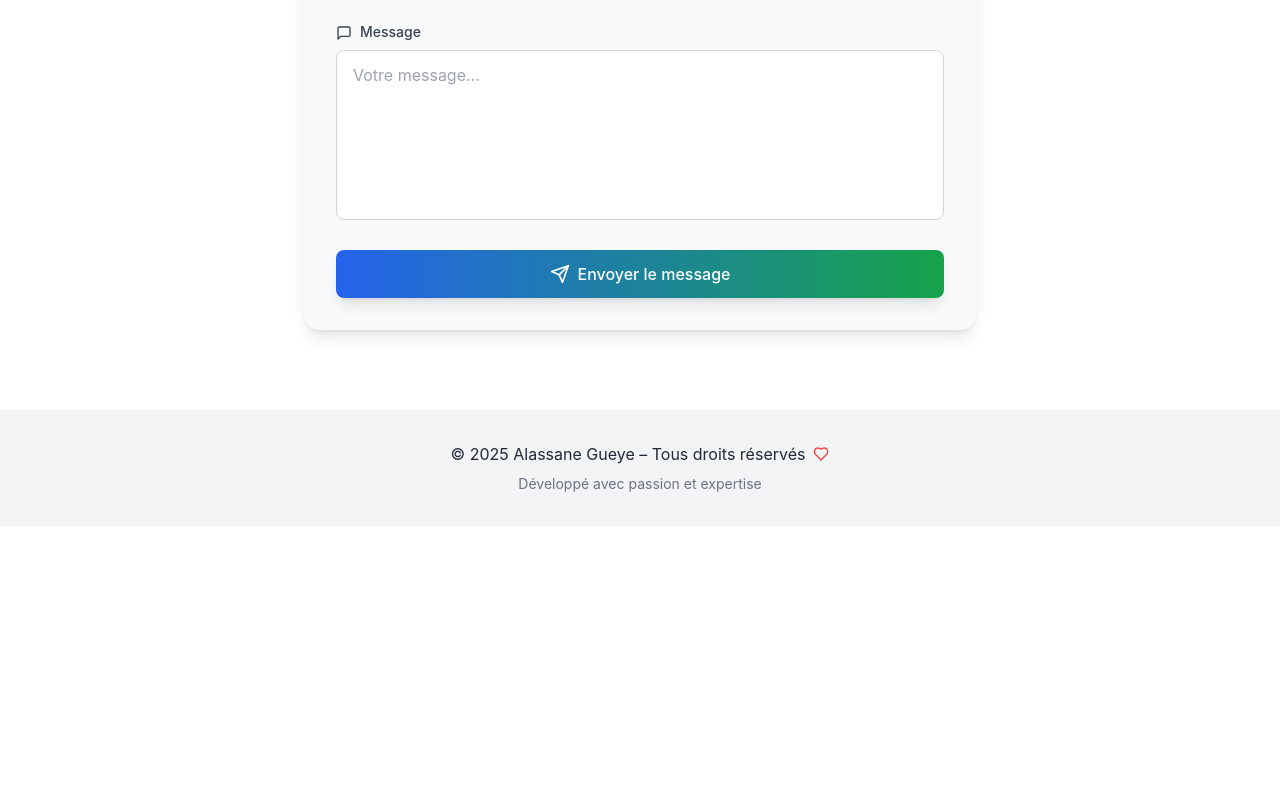
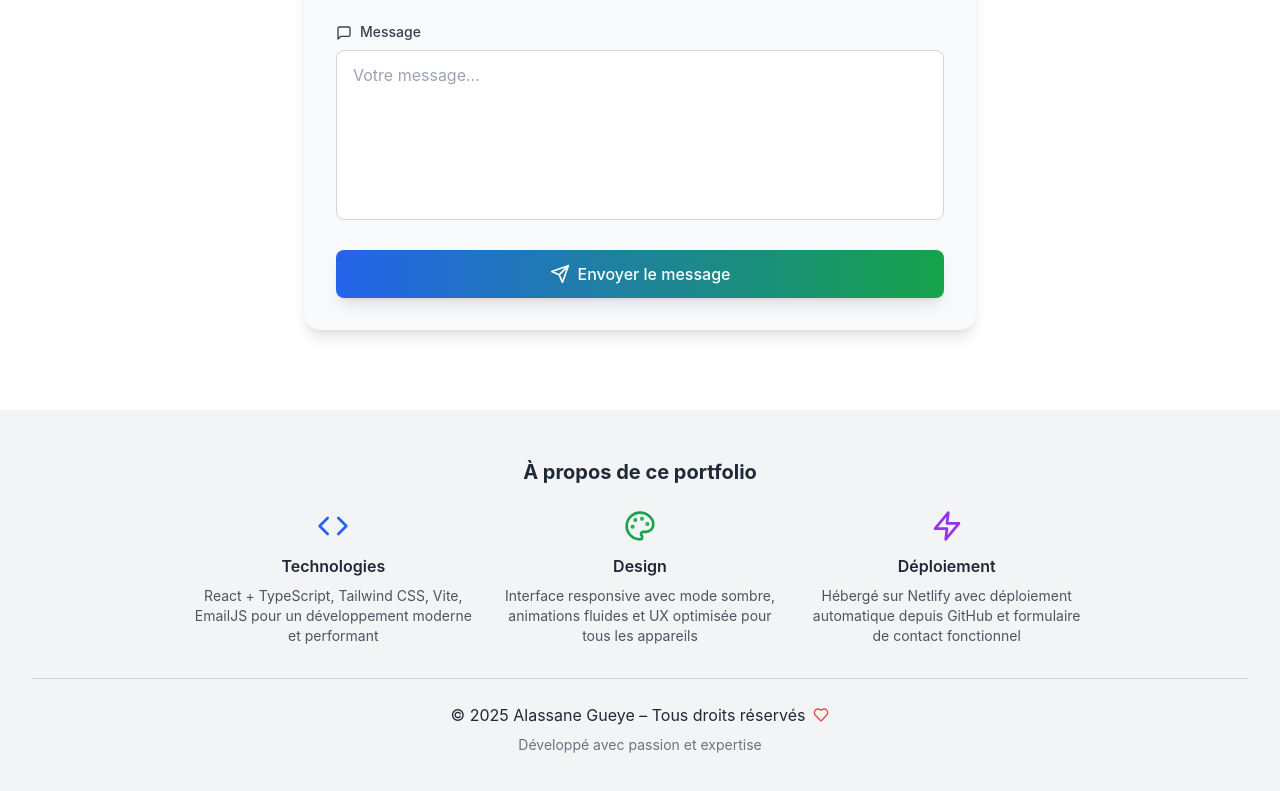
Before and after one commit to alassanegu/Portfolio-Alassane-Gueye, a React (Vite) app: page / in a window 1280 px wide. Shown: the part 7875-8666 px from the top of the page. Before the commit the page ends 8401 px from the top, so only its background shows below. Built offline with nearby package versions, Linux system fonts and the light colour scheme; no server answers.

Commit message:
Add portfolio creation summary section to footer

```diff
--- a/src/components/Footer.tsx
+++ b/src/components/Footer.tsx
@@ -1,12 +1,43 @@
 import React from 'react';
-import { Heart } from 'lucide-react';
+import { Heart, Code, Palette, Zap } from 'lucide-react';
 
 const Footer: React.FC = () => {
   return (
-    <footer className="bg-gray-100 dark:bg-black text-black py-8">
+    <footer className="bg-gray-100 dark:bg-black text-black py-12">
       <div className="max-w-7xl mx-auto px-4 sm:px-6 lg:px-8">
-        <div className="text-center">
-          <p className="text-gray-800 flex items-center justify-center space-x-2">
+        {/* Section À propos de ce projet */}
+        <div className="mb-8">
+          <h3 className="text-xl font-bold text-gray-800 dark:text-white text-center mb-6">
+            À propos de ce portfolio
+          </h3>
+          <div className="grid md:grid-cols-3 gap-6 max-w-4xl mx-auto">
+            <div className="text-center">
+              <Code className="w-8 h-8 text-blue-600 mx-auto mb-3" />
+              <h4 className="font-semibold text-gray-800 dark:text-white mb-2">Technologies</h4>
+              <p className="text-sm text-gray-600 dark:text-gray-400">
+                React + TypeScript, Tailwind CSS, Vite, EmailJS pour un développement moderne et performant
+              </p>
+            </div>
+            <div className="text-center">
+              <Palette className="w-8 h-8 text-green-600 mx-auto mb-3" />
+              <h4 className="font-semibold text-gray-800 dark:text-white mb-2">Design</h4>
+              <p className="text-sm text-gray-600 dark:text-gray-400">
+                Interface responsive avec mode sombre, animations fluides et UX optimisée pour tous les appareils
+              </p>
+            </div>
+            <div className="text-center">
+              <Zap className="w-8 h-8 text-purple-600 mx-auto mb-3" />
+              <h4 className="font-semibold text-gray-800 dark:text-white mb-2">Déploiement</h4>
+              <p className="text-sm text-gray-600 dark:text-gray-400">
+                Hébergé sur Netlify avec déploiement automatique depuis GitHub et formulaire de contact fonctionnel
+              </p>
+            </div>
+          </div>
+        </div>
+
+        {/* Copyright */}
+        <div className="text-center border-t border-gray-300 dark:border-gray-700 pt-6">
+          <p className="text-gray-800 dark:text-white flex items-center justify-center space-x-2">
             <span>© 2025 Alassane Gueye – Tous droits réservés</span>
             <Heart className="w-4 h-4 text-red-500" />
           </p>
```
